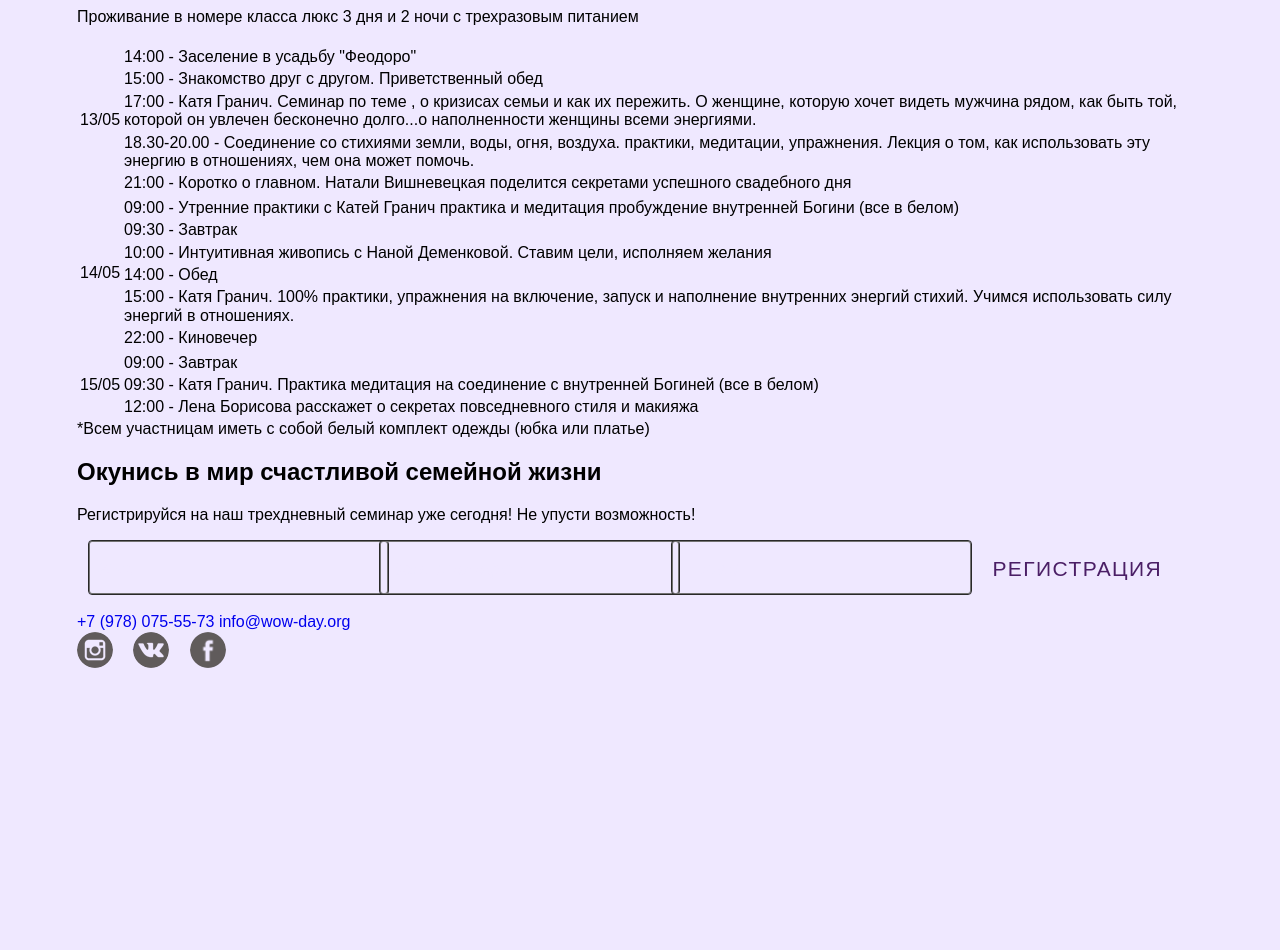
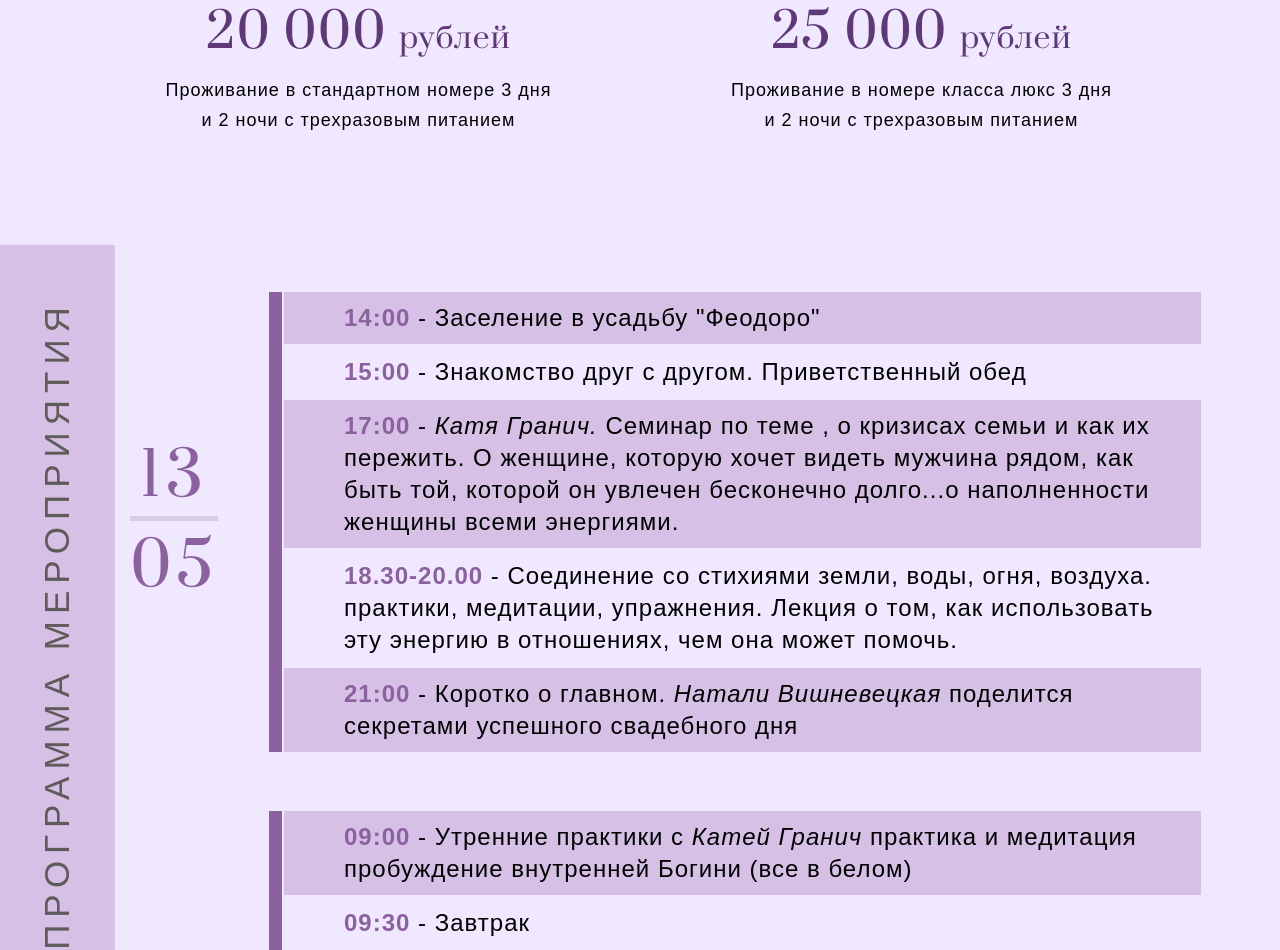
Before and after one commit to Luckymalina/Wedding, a plain HTML site: page index.html in a window 1280 px wide. Shown: the part 4940-5890 px from the top of the page. Before the commit the page ends 5608 px from the top, so only its background shows below. Drawn offline with nearby package versions, Linux system fonts and the light colour scheme; a web font is replaced by a local one.

Commit message:
shedule done

```diff
--- a/css/style.css
+++ b/css/style.css
@@ -2,7 +2,7 @@
 @font-face {
     font-family: 'Magnolia Script';
     src: local('Magnolia Script'),
-         local('Magnolia-Script'),
+    local('Magnolia-Script'),
     url('../fonts/magnoliascript/Magnoliascript.woff2') format('woff2'),
     url('../fonts/magnoliascript/Magnoliascript.woff') format('woff'),
     url('../fonts/magnoliascript/Magnoliascript.ttf') format('truetype');
@@ -45,8 +45,6 @@ a:hover {
     width: 100%;
     position: relative;
 }
-
-
 .header_wrap {
     background: transparent;
     z-index: 99;
@@ -149,6 +147,7 @@ a:hover {
     margin: 0;
     padding: 0;
 }
+/* /header */
 
 /* registration */
 .registration {
@@ -170,7 +169,7 @@ a:hover {
     font-size: 24px;
     line-height: 30px;
     text-align: center;
-    margin: 0px 0 23px 0;
+    margin: 0 0 23px 0;
     padding: 0;
 }
 .registration-form {
@@ -194,7 +193,7 @@ a:hover {
     font-style: italic;
     font-weight: 200;
     color: #efe8ff;
-    box-shadow: inset 0 0 0px 1px #737373;
+    box-shadow: inset 0 0 0 1px #737373;
 }
 .form_field--label {
     color: #efe8ff;
@@ -210,6 +209,8 @@ a:hover {
 }
 .form_field--input:focus + .form_field--label {
     top: -25px;
+    left: 0;
+    font-size: 14px;
 }
 .form_btn {
     font-family: 'Fira Sans Condensed', sans-serif;
@@ -232,7 +233,6 @@ a:hover {
     background: linear-gradient(to bottom, #6f6b92, #9378a0);
     color: #ffffff;
 }
-
 /* /registration */
 
 /* about */
@@ -289,8 +289,6 @@ a:hover {
     line-height: 30px;
     letter-spacing: 1.4px;
 }
-
-
 /* /about */
 
 /* goals */
@@ -380,15 +378,9 @@ a:hover {
 /* /place */
 
 /* experts */
-
-
-
-
-/* /experts */
 .experts {
     padding: 30px 0;
 }
-
 .experts_wrap {
     position: relative;
 }
@@ -401,6 +393,7 @@ a:hover {
     line-height: 116px;
     display: inline-block;
     padding: 0 55px;
+    margin: 0;
     color: #605b5b;
     background: #d6c0e6;
     text-transform: uppercase;
@@ -467,3 +460,149 @@ a:hover {
     color: #6a6b91;
     border-bottom: 1px solid transparent;
 }
+/* /experts */
+
+/* price */
+.price {
+    padding: 100px 0;
+}
+.price-list {
+    display: flex;
+    flex-direction: row;
+    justify-content: space-around;
+    align-items: flex-start;
+}
+.price-item {
+    width: 35%;
+    text-align: center;
+}
+.price-item_cost {
+    display: inline-block;
+    font-family: 'Prata', serif;
+    font-size: 48px;
+    letter-spacing: 1px;
+    color: #5f3878;
+    margin: 0 0 15px 0;
+}
+.rouble {
+    font-size: 30px;
+}
+.price-item_desc {
+    padding: 0;
+    margin: 0;
+    font-size: 18px;
+    line-height: 30px;
+    text-align: center;
+    letter-spacing: 1px;
+}
+/* /price */
+
+/* shedule */
+.shedule {
+
+}
+.shedule_wrap {
+    position: relative;
+}
+.shedule_title {
+    box-sizing: border-box;
+    position: absolute;
+    top: 277px;
+    left: -400px;
+    height: 116px;
+    line-height: 116px;
+    display: inline-block;
+    padding: 0 55px;
+    margin: 0;
+    color: #605b5b;
+    background: #d6c0e6;
+    text-transform: uppercase;
+    font-size: 35px;
+    letter-spacing: 7px;
+    font-weight: 400;
+    -webkit-transform: rotate(-90deg);
+    -moz-transform: rotate(-90deg);
+    -ms-transform: rotate(-90deg);
+    -o-transform: rotate(-90deg);
+    filter: progid:DXImageTransform.Microsoft.BasicImage(rotation=3);
+}
+.shedule-day {
+    margin: 55px 0;
+}
+.shedule_date {
+    border-right: 13px solid  #8b619f;
+    font-family: 'Prata', serif;
+    font-size: 60px;
+    line-height: 90px;
+    color: #8b619f;
+    letter-spacing: 5px;
+    width: 190px;
+    text-align: center;
+    padding: 40px 0;
+}
+.shedule_date-month {
+    position: relative;
+}
+.shedule_date-month::before {
+    content: '';
+    position: absolute;
+    top: -10px;
+    left: 50%;
+    width: 100%;
+    margin: 0 0 0 -50%;
+    height: 5px;
+    background: #d5cee9;
+}
+.shedule-day .odd {
+    background: #d6c0e6;
+}
+.shedule-event {
+    padding: 10px 5px 10px 60px;
+    font-size: 24px;
+    line-height: 32px;
+    letter-spacing: 1px;
+}
+.shedule-event_time {
+    font-size: 24px;
+    font-weight: 600;
+    line-height: 30px;
+    color: #8b619f;
+}
+.shedule-mark {
+    font-size: 18px;
+    line-height: 30px;
+    letter-spacing: 1px;
+}
+.mark {
+    color: #8b619f;
+    font-size: 30px;
+}
+
+/* /shedule */
+
+
+/* footer */
+.footer {
+    /*padding: 35px 0 10px 0;*/
+    background: linear-gradient(to right, #61698e, #c177aa);
+}
+.registration-footer {
+
+}
+.registration-footer_title {
+    font-family: 'Magnolia Script',serif;
+    font-size: 40px;
+    font-weight: 300;
+    line-height: 60px;
+    color: #efe8ff;
+}
+.registration-footer_subtitle {
+    font-size: 30px;
+    line-height: 48px;
+    letter-spacing: 0.5px;
+}
+
+
+
+
+/* /footer */
--- a/index.html
+++ b/index.html
@@ -316,11 +316,11 @@
         <div class="container">
           <div class="price-list">
             <article class="price-item">
-              <span class="price-item_cost"> 20 000<span>рублей</span></span>
+              <span class="price-item_cost"> 20 000 <span class="rouble">рублей</span></span>
               <p class="price-item_desc">Проживание в стандартном номере 3 дня и 2 ночи с трехразовым питанием</p>
             </article>
             <article class="price-item">
-              <span class="price-item_cost"> 25 000<span>рублей</span></span>
+              <span class="price-item_cost"> 25 000 <span class="rouble">рублей</span></span>
               <p class="price-item_desc">Проживание в номере класса люкс 3 дня и 2 ночи с трехразовым питанием</p>
             </article>
           </div>
@@ -331,28 +331,40 @@
       <section class="shedule">
         <div class="container">
           <div class="shedule_wrap">
-            <h3 class="shedule__title"></h3>
+            <h3 class="shedule_title">Программа мероприятия</h3>
             <table class="shedule-day">
               <tr>
-                <td rowspan="5"> 13/05 </td>
-                <td class="even">14:00 - Заселение в усадьбу "Феодоро" </td>
+                <td rowspan="5" class="shedule_date">
+                  <span class="shedule_date-value">13</span><br>
+                  <span class="shedule_date-month">05</span>
+                </td>
+                <td class="shedule-event odd">
+                  <span class="shedule-event_time">14:00</span> - Заселение в усадьбу "Феодоро"
+                </td>
               </tr>
               <tr>
-                <td class="odd">15:00 - Знакомство друг с другом. Приветственный обед</td>
+                <td class="shedule-event even">
+                  <span class="shedule-event_time">15:00</span> - Знакомство друг с другом. Приветственный обед
+                </td>
               </tr>
               <tr>
-                <td class="odd">17:00 - Катя Гранич. Семинар по теме , о кризисах семьи и как их
+                <td class="shedule-event odd">
+                  <span class="shedule-event_time">17:00</span> - <i>Катя Гранич.</i> Семинар по теме , о кризисах семьи и как их
                   пережить. О женщине, которую хочет видеть мужчина рядом, как
                   быть той, которой он увлечен бесконечно долго...о наполненности
-                  женщины всеми энергиями.</td>
+                  женщины всеми энергиями.
+                </td>
               </tr>
               <tr>
-                <td class="even">18.30-20.00 - Соединение со стихиями земли, воды, огня, воздуха.
+                <td class="shedule-event even">
+                  <span class="shedule-event_time">18.30-20.00</span> - Соединение со стихиями земли, воды, огня, воздуха.
                   практики, медитации, упражнения. Лекция о том, как использовать
-                  эту энергию в отношениях, чем она может помочь. </td>
+                  эту энергию в отношениях, чем она может помочь.
+                </td>
               </tr>
               <tr>
-                <td class="odd">21:00 - Коротко о главном. Натали Вишневецкая поделится
+                <td class="shedule-event odd">
+                  <span class="shedule-event_time">21:00</span> - Коротко о главном. <i>Натали Вишневецкая</i> поделится
                   секретами успешного свадебного дня
                 </td>
               </tr>
@@ -360,44 +372,65 @@
 
             <table class="shedule-day">
               <tr>
-                <td rowspan="6"> 14/05 </td>
-                <td class="even">09:00 - Утренние практики с Катей Гранич практика и медитация
-                  пробуждение внутренней Богини (все в белом) </td>
-              </tr>
-              <tr>
-                <td class="odd">09:30 - Завтрак</td>
-              </tr>
-              <tr>
-                <td class="odd">10:00 - Интуитивная живопись с Наной Деменковой. Ставим цели,
-                  исполняем желания</td>
-              </tr>
-              <tr>
-                <td class="even">14:00 - Обед </td>
-              </tr>
-              <tr>
-                <td class="odd">15:00 - Катя Гранич. 100% практики, упражнения на включение,
-                  запуск и наполнение внутренних энергий стихий. Учимся
-                  использовать силу энергий в отношениях.
+                <td rowspan="6" class="shedule_date">
+                  <span class="shedule_date-value">14</span><br>
+                  <span class="shedule_date-month">05</span>
+                </td>
+                <td class="shedule-event odd">
+                  <span class="shedule-event_time">09:00</span> - Утренние практики с <i>Катей Гранич</i> практика и медитация
+                  пробуждение внутренней Богини (все в белом)
                 </td>
               </tr>
               <tr>
-                <td class="odd">22:00 - Киновечер
+                <td class="shedule-event even">
+                  <span class="shedule-event_time">09:30</span> - Завтрак
+                </td>
+              </tr>
+              <tr>
+                <td class="shedule-event odd">
+                  <span class="shedule-event_time">10:00</span> - Интуитивная живопись с <i>Наной Деменковой.</i> Ставим цели,
+                  исполняем желания
+                </td>
+              </tr>
+              <tr>
+                <td class="shedule-event even">
+                  <span class="shedule-event_time">14:00</span> - Обед
+                </td>
+              </tr>
+              <tr>
+                <td class="shedule-event odd">
+                  <span class="shedule-event_time">15:00</span> - <i>Катя Гранич.</i> 100% практики, упражнения на включение,
+                  запуск и наполнение внутренних энергий стихий. Учимся использовать силу энергий в отношениях.
+                </td>
+              </tr>
+              <tr>
+                <td class="shedule-event even">
+                  <span class="shedule-event_time">22:00</span> - Киновечер
                 </td>
               </tr>
             </table>
 
             <table class="shedule-day">
               <tr>
-                <td rowspan="3"> 15/05 </td>
-                <td class="even">09:00 - Завтрак </td>
+                <td rowspan="3" class="shedule_date">
+                  <span class="shedule_date-value">15</span><br>
+                  <span class="shedule_date-month">05</span>
+                </td>
+                <td class="shedule-event odd">
+                  <span class="shedule-event_time">09:00</span> - Завтрак
+                </td>
               </tr>
               <tr>
-                <td class="odd">09:30 - Катя Гранич. Практика медитация на соединение с
-                  внутренней Богиней (все в белом)</td>
+                <td class="shedule-event even">
+                  <span class="shedule-event_time">09:30</span> - <i>Катя Гранич.</i> Практика медитация на соединение с
+                  внутренней Богиней (все в белом)
+                </td>
               </tr>
               <tr>
-                <td class="odd">12:00 - Лена Борисова расскажет о секретах повседневного стиля
-                  и макияжа </td>
+                <td class="shedule-event odd">
+                  <span class="shedule-event_time">12:00</span> - <i>Лена Борисова</i> расскажет о секретах повседневного стиля
+                  и макияжа
+                </td>
               </tr>
             </table>
 
@@ -409,8 +442,9 @@
       </section>
       <!-- /shedule -->
 
-      <section class="registration-footer">
+      <footer class="footer">
         <div class="container">
+          <div class="footer-form">
             <h2 class="registration-footer_title">Окунись в мир счастливой семейной жизни</h2>
             <p class="registration-footer_subtitle">Регистрируйся на наш трехдневный семинар уже сегодня!
               Не упусти возможность!</p>
@@ -430,11 +464,7 @@
               <button type="button" class="form_btn form_btn--light">Регистрация</button>
             </form>
           </div>
-      </section>
-      <!-- /registration-2 -->
-
-      <footer class="footer">
-        <div class="container">
+          <div class="footer-bottom">
             <div class="footer-logo">
               <img src="" alt="">
             </div>
@@ -446,6 +476,7 @@
               <a href="" class="social-widget_link social-widget_link--instagramm">instagramm</a>
               <a href="" class="social-widget_link social-widget_link--vkontakte">vkontakte</a>
               <a href="" class="social-widget_link social-widget_link--facebook">facebook</a>
+            </div>
           </div>
         </div>
       </footer>
```
Lines whose indentation alone changed are shown as unchanged.
